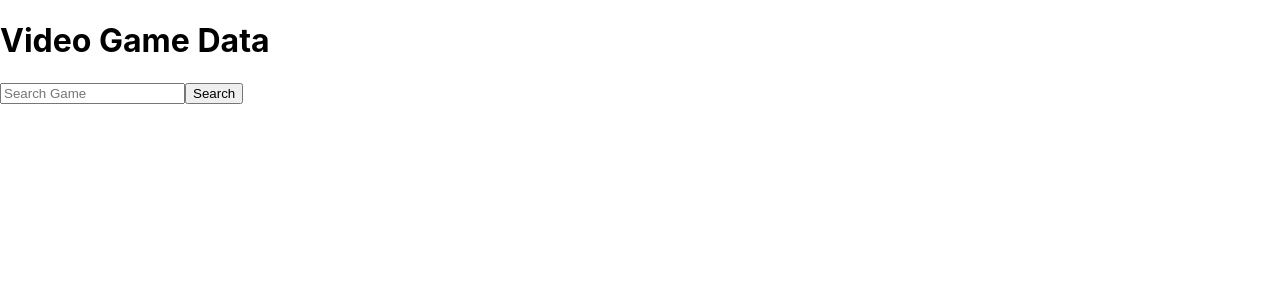
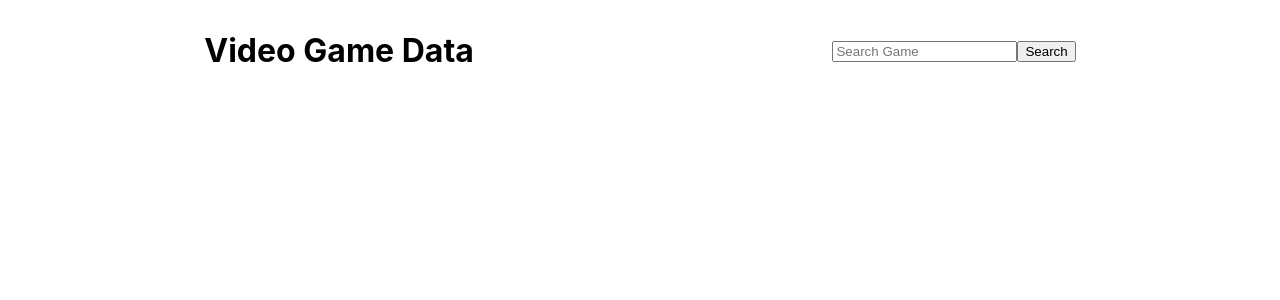
Before and after one commit to bondo07/Video_Game_Data_Visualization_FE, a React (Create React App) app in the folder video-game-data/: page / in a window 1280 px wide. Shown: the top 300 px of the page. Built offline with nearby package versions, Linux system fonts and the light colour scheme; no server answers; the HTML template or start-up script is replaced by a standard one.

Commit message:
Started Styling NavBar CSS.

```diff
--- /dev/null
+++ b/video-game-data/src/Components/NavBar/NavBar.css
@@ -0,0 +1,8 @@
+.nav-bar {
+    display: flex;
+    justify-content: space-around;
+    align-items: center;
+    margin: 10px;
+    margin-left: 25px;
+    margin-right: 25px;
+}
--- a/video-game-data/src/Components/NavBar/NavBar.jsx
+++ b/video-game-data/src/Components/NavBar/NavBar.jsx
@@ -1,8 +1,9 @@
 import SearchBar from "./SearchBar/SearchBar.jsx";
+import "./NavBar.css";
 
 const NavBar = ({ gameData, setSearchResults }) => {
     return (
-        <div>
+        <div className="nav-bar">
             <h1>Video Game Data</h1>
             <SearchBar gameData={gameData} setSearchResults={setSearchResults} />
         </div>
```
